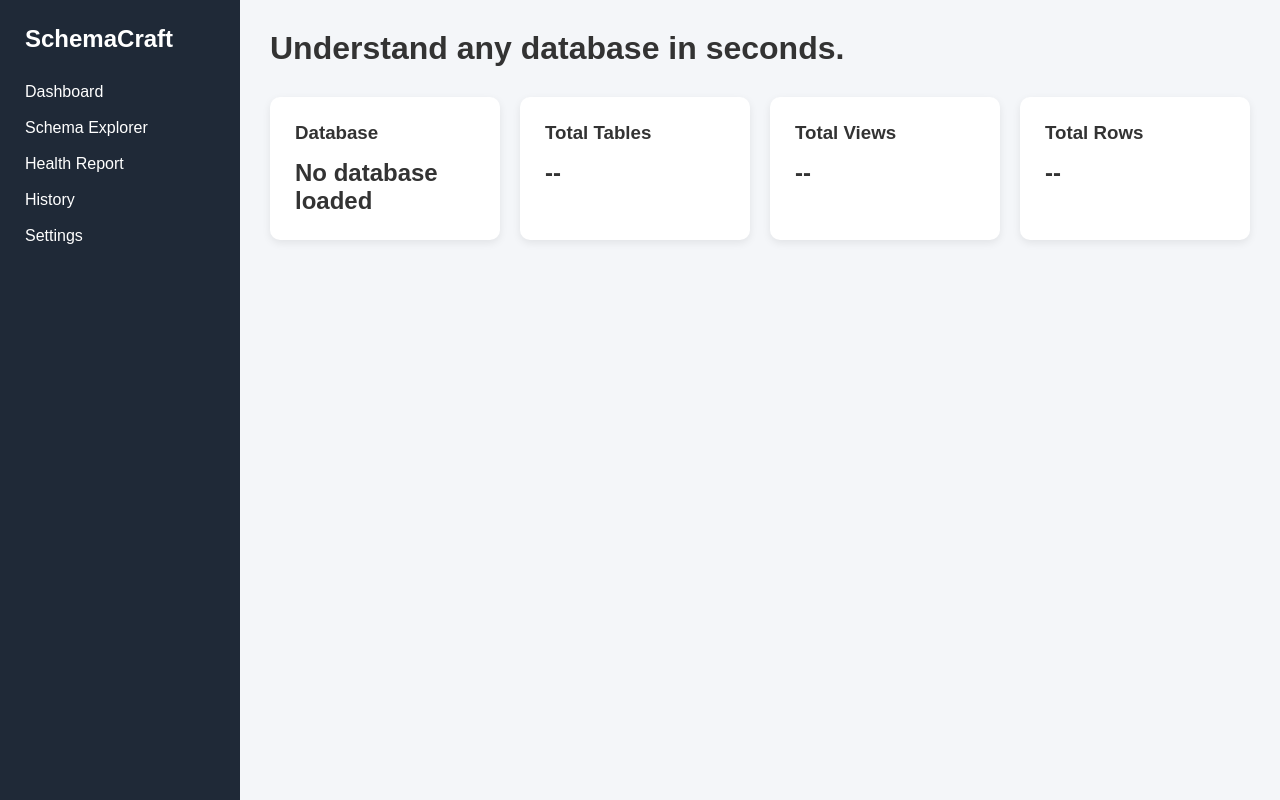
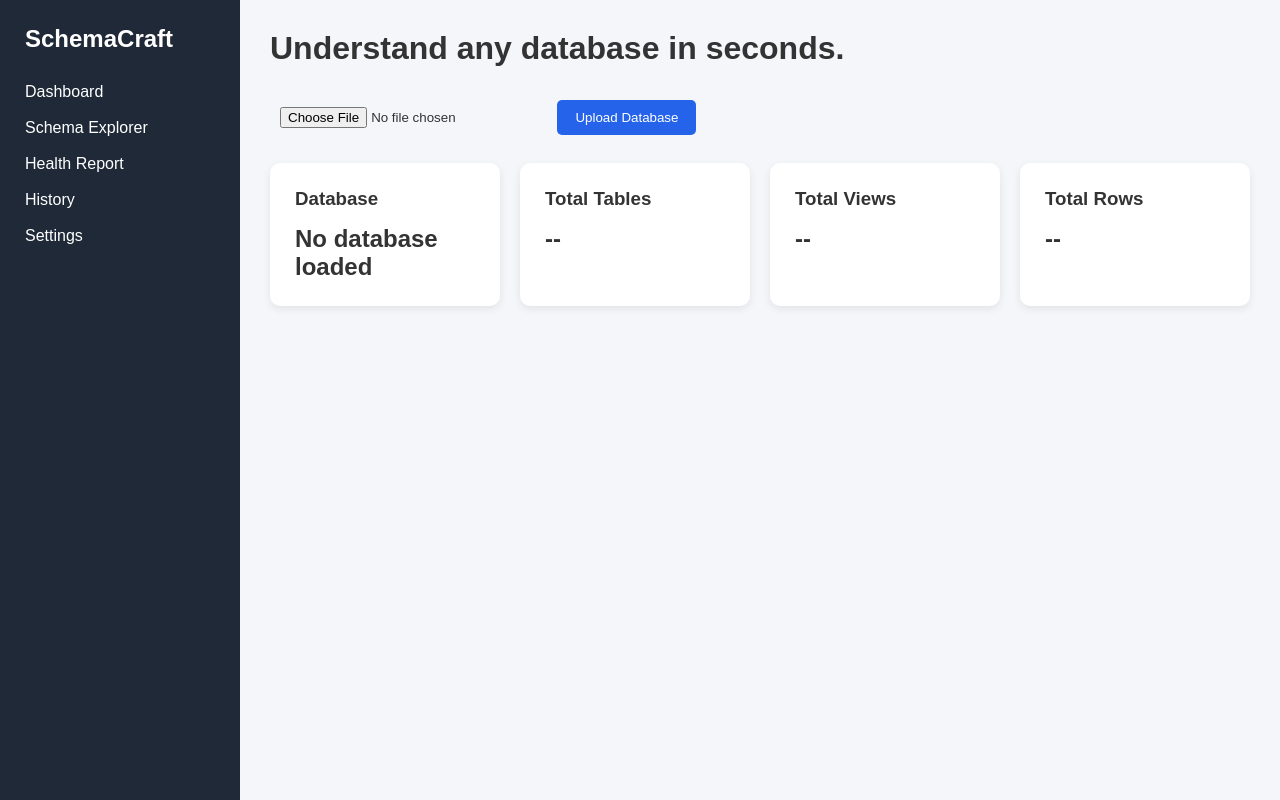
Before and after one commit to karthik-k11/SchemaCraft, a Flask app: page / in a window 1280 px wide. Run offline with Flask 3, Linux system fonts and the light colour scheme.

Commit message:
Implemented SQLite database upload, validated supported file types, saved uploaded databases, and displayed the uploaded database name on the dashboard

```diff
--- a/app.py
+++ b/app.py
@@ -1,11 +1,60 @@
-from flask import Flask, render_template
+from flask import Flask, render_template, request
+import os
 
 app = Flask(__name__)
 
+UPLOAD_FOLDER = "uploads"
+ALLOWED_EXTENSIONS = {"db", "sqlite", "sqlite3"}
 
-@app.route("/")
+app.config["UPLOAD_FOLDER"] = UPLOAD_FOLDER
+
+os.makedirs(UPLOAD_FOLDER, exist_ok=True)
+
+
+def allowed_file(filename):
+    return (
+        "." in filename
+        and filename.rsplit(".", 1)[1].lower() in ALLOWED_EXTENSIONS
+    )
+
+
+@app.route("/", methods=["GET", "POST"])
 def home():
-    return render_template("index.html")
+
+    message = ""
+    database_name = "No database loaded"
+
+    if request.method == "POST":
+
+        if "database" not in request.files:
+            message = "No file selected."
+
+        else:
+            file = request.files["database"]
+
+            if file.filename == "":
+                message = "Please choose a database."
+
+            elif allowed_file(file.filename):
+
+                save_path = os.path.join(
+                    app.config["UPLOAD_FOLDER"],
+                    file.filename
+                )
+
+                file.save(save_path)
+
+                database_name = file.filename
+                message = "Database uploaded successfully."
+
+            else:
+                message = "Only SQLite databases are allowed."
+
+    return render_template(
+        "index.html",
+        message=message,
+        database_name=database_name
+    )
 
 
 if __name__ == "__main__":
--- a/static/script.js
+++ b/static/script.js
@@ -0,0 +1 @@
+console.log("SchemaCraft UI Loaded");
--- a/static/style.css
+++ b/static/style.css
@@ -66,3 +66,31 @@ header {
     font-size: 24px;
     font-weight: bold;
 }
+
+.upload-box {
+    margin-bottom: 25px;
+}
+
+.upload-box input {
+    padding: 10px;
+}
+
+.upload-box button {
+    padding: 10px 18px;
+    cursor: pointer;
+    background: #2563eb;
+    color: white;
+    border: none;
+    border-radius: 5px;
+    margin-left: 10px;
+}
+
+.upload-box button:hover {
+    background: #1d4ed8;
+}
+
+.message {
+    margin-bottom: 20px;
+    color: green;
+    font-weight: bold;
+}
--- a/templates/index.html
+++ b/templates/index.html
@@ -2,16 +2,23 @@
 <html lang="en">
 
 <head>
+
     <meta charset="UTF-8">
-    <meta name="viewport" content="width=device-width, initial-scale=1.0">
+
+    <meta name="viewport"
+          content="width=device-width, initial-scale=1.0">
+
     <title>SchemaCraft</title>
 
-    <link rel="stylesheet" href="{{ url_for('static', filename='style.css') }}">
+    <link rel="stylesheet"
+          href="{{ url_for('static', filename='style.css') }}">
+
 </head>
 
 <body>
 
 <div class="sidebar">
+
     <h2>SchemaCraft</h2>
 
     <ul>
@@ -21,19 +28,44 @@
         <li>History</li>
         <li>Settings</li>
     </ul>
+
 </div>
 
 <div class="main-content">
 
     <header>
+
         <h1>Understand any database in seconds.</h1>
+
     </header>
+
+    <form method="POST"
+          enctype="multipart/form-data"
+          class="upload-box">
+
+        <input type="file"
+               name="database"
+               accept=".db,.sqlite,.sqlite3">
+
+        <button type="submit">
+            Upload Database
+        </button>
+
+    </form>
+
+    {% if message %}
+
+    <div class="message">
+        {{ message }}
+    </div>
+
+    {% endif %}
 
     <div class="dashboard">
 
         <div class="card">
             <h3>Database</h3>
-                <p>No database loaded</p>
+            <p>{{ database_name }}</p>
         </div>
 
         <div class="card">
@@ -55,7 +87,8 @@
 
 </div>
 
-    <script src="{{ url_for('static', filename='script.js') }}"></script>
+<script src="{{ url_for('static',
+filename='script.js') }}"></script>
 
 </body>
 
```
Lines whose indentation alone changed are shown as unchanged.
